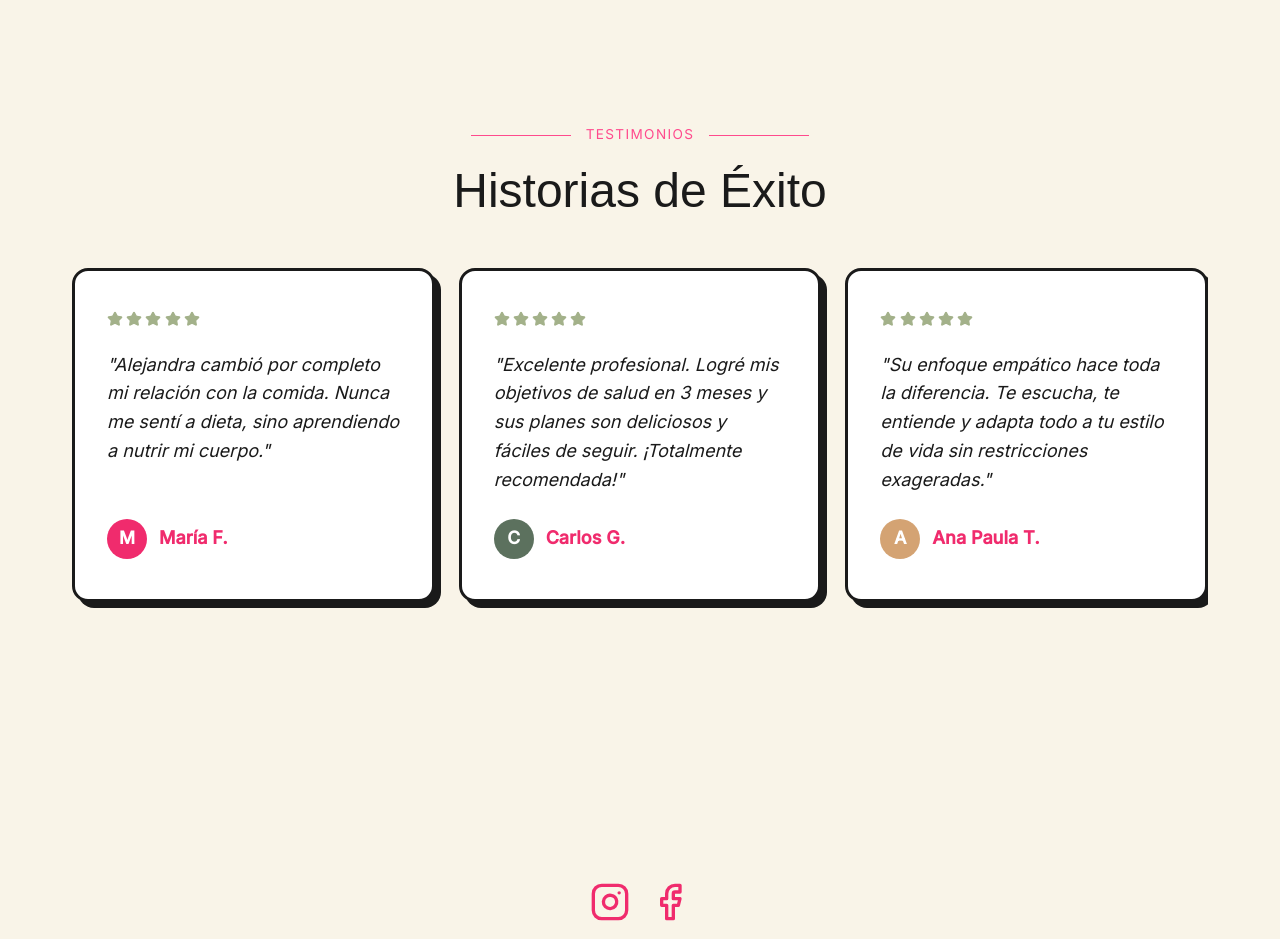
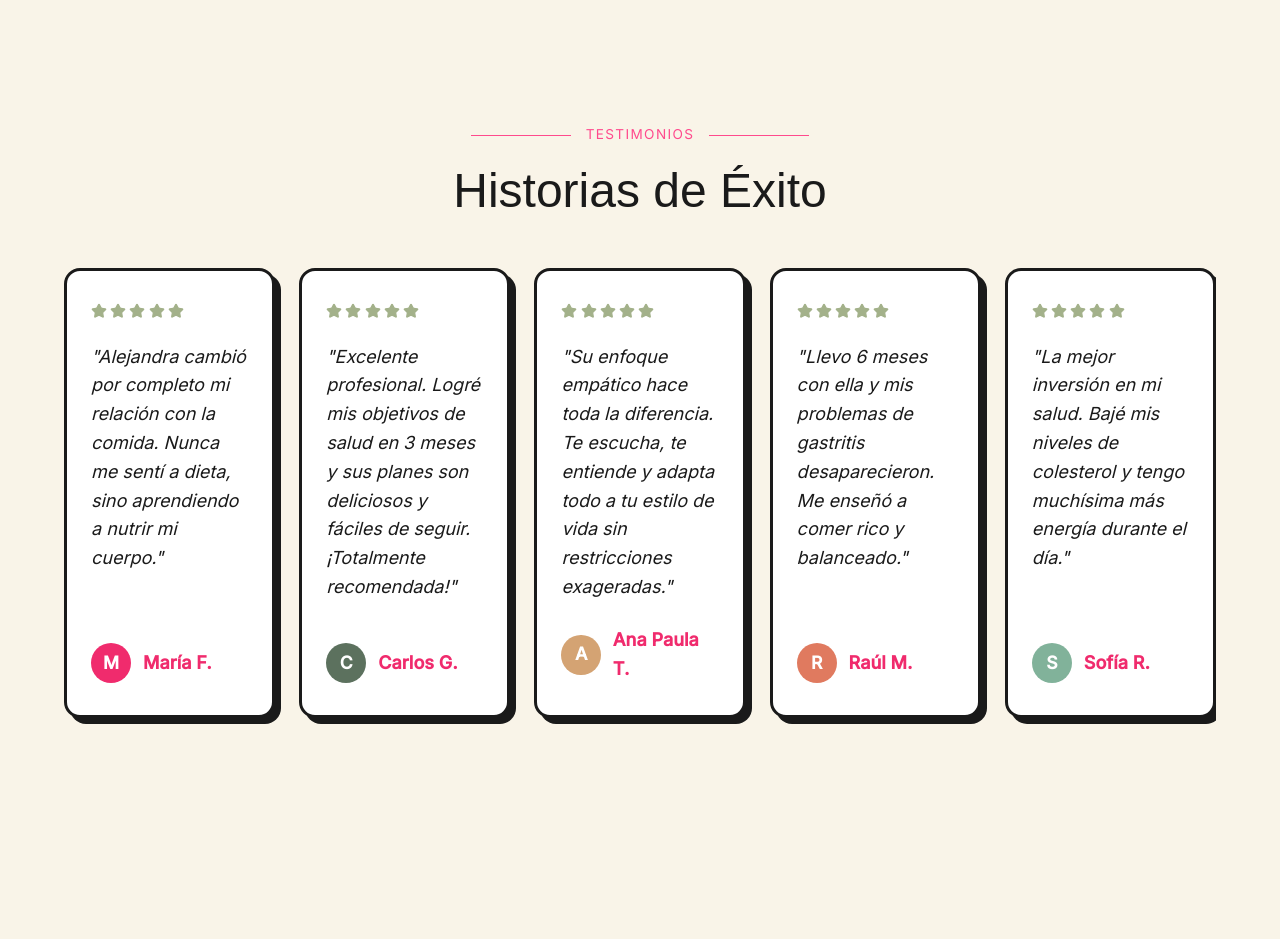
Before and after one commit to wintersoldier1501/biosalud-web, a React (Vite) app: page / in a window 1280 px wide. Shown: the part 3620-4559 px from the top of the page. Built offline with nearby package versions, Linux system fonts and the light colour scheme; a web font is replaced by a local one.

Commit message:
Mejorado el diseño de testimonios en escritorio para que quepan todos sin hacer scroll

```diff
--- a/src/pages/Home.css
+++ b/src/pages/Home.css
@@ -289,6 +289,20 @@
   }
 }
 
+@media (min-width: 1200px) {
+  .testimonials-section .container {
+    max-width: 95%; /* Toma casi toda la pantalla para que quepan todos */
+  }
+  .testimonials-grid {
+    overflow-x: hidden; /* Oculta el scroll en escritorio grande */
+    justify-content: center;
+  }
+  .testimonial-card {
+    flex: 1 1 0; /* Se reparten el espacio equitativamente */
+    padding: 2rem 1.5rem; /* Reducimos un poco el padding lateral para que quepa bien el texto */
+  }
+}
+
 .stars {
   display: flex;
   gap: 0.2rem;
```
